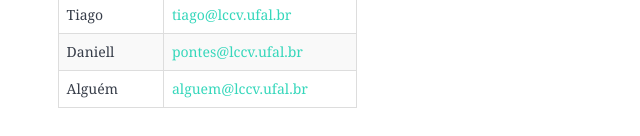
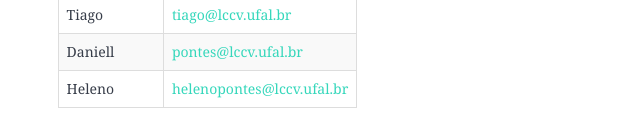
Before and after one commit to lccvufal/raa2021, a plain HTML site: page docs/emails.html in a window 1280 px wide. Shown: the part 402-538 px from the top of the page, 96-736 px from the left. Drawn offline with nearby package versions, Linux system fonts and the light colour scheme.

Commit message:
Adicionando Heleno como responsavel.

```diff
--- a/docs/emails.html
+++ b/docs/emails.html
@@ -21,6 +21,6 @@
 	<td>Daniell</td>
 	<td><a href="mailto:pontes@lccv.ufal.br">pontes@lccv.ufal.br</a></td>
 	</tr> <tr>
-	<td>Alguém</td>
-	<td><a href="mailto:alguem@lccv.ufal.br">alguem@lccv.ufal.br</a></td>
+	<td>Heleno</td>
+	<td><a href="mailto:helenopontes@lccv.ufal.br">helenopontes@lccv.ufal.br</a></td>
 	</tr> </tbody> </table>
```
Also changed, not shown: index.html (+1 -1 lines).
